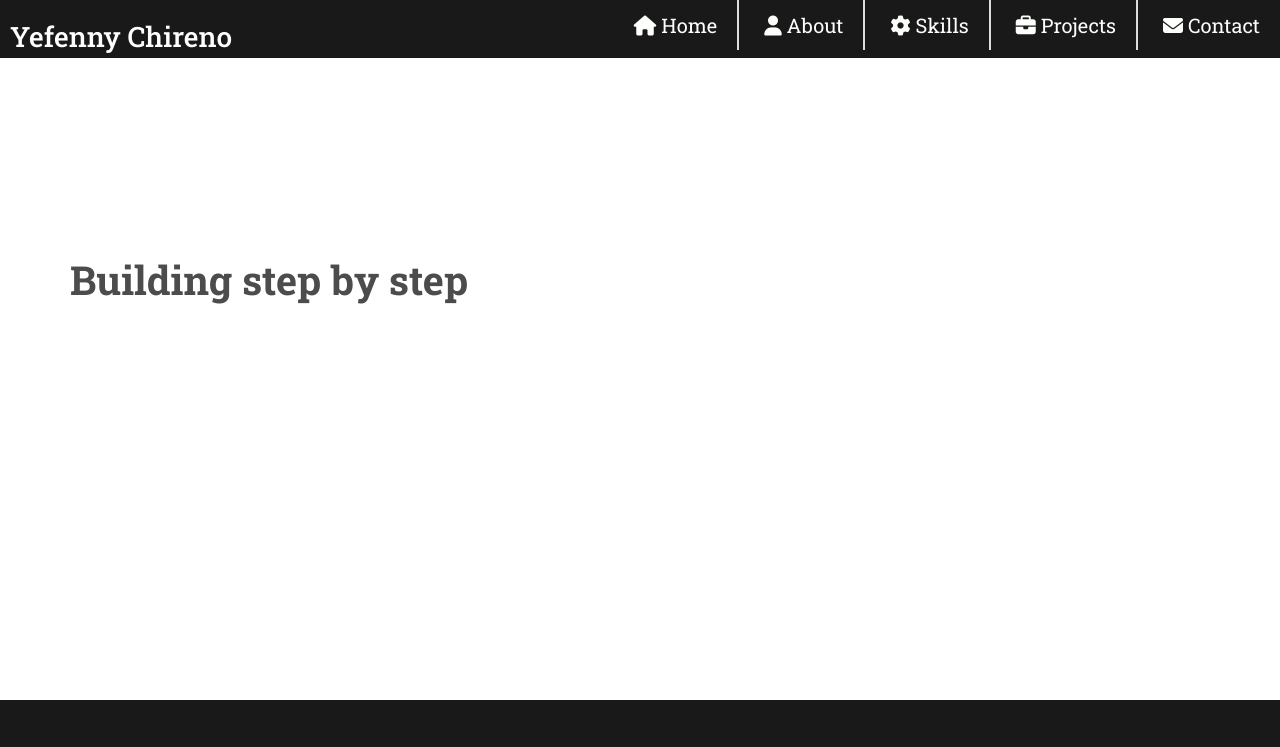
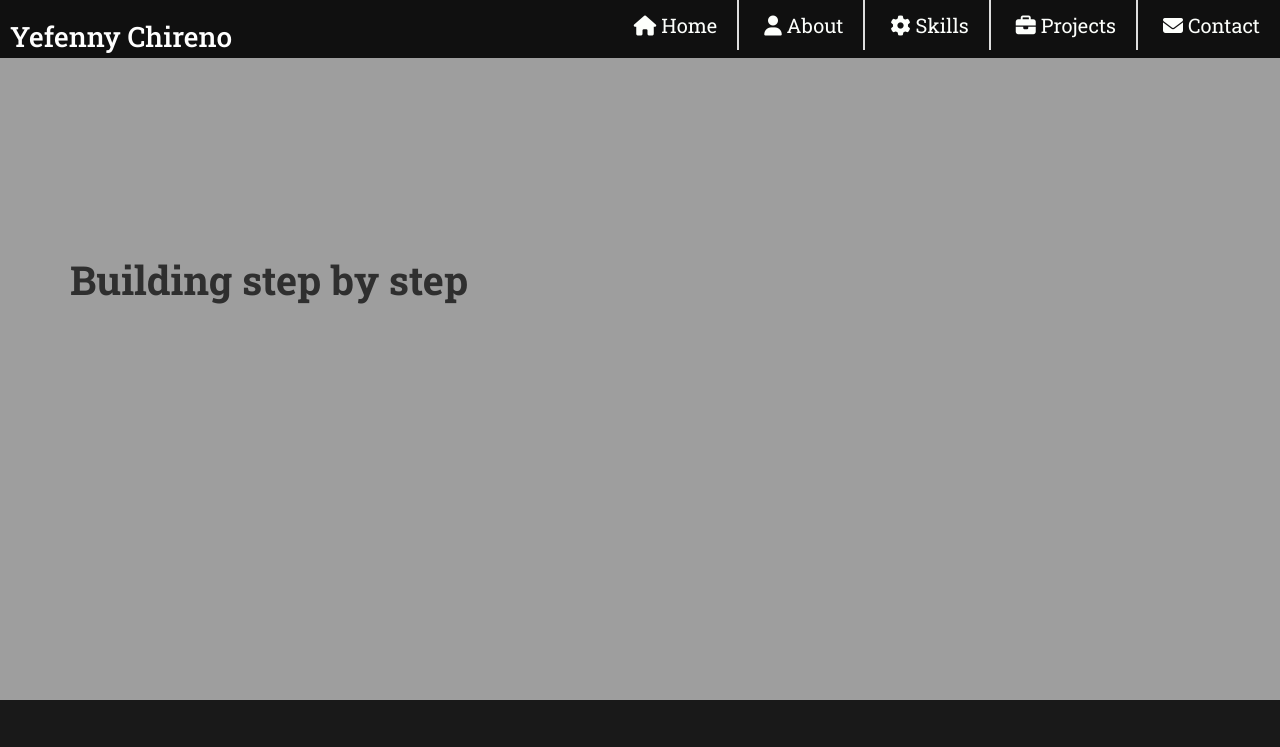
Before and after one commit to yefenny/portfolio, a plain HTML site: page index.html in a window 1280 px wide. Shown: the top 747 px of the page. Drawn offline with Linux system fonts and the light colour scheme; the site is published under a folder, as on GitHub Pages, so addresses that start at the root find nothing.

Commit message:
change image

```diff
--- a/styles.css
+++ b/styles.css
@@ -128,7 +128,7 @@ header {
   margin: auto;
   color: #fdfffc;
   font-family: 'Roboto Slab', serif;
-  background-image: url('/images/hero-image.jpg');
+  background-image: url('./images/hero-image.jpg');
   background-position: center center;
   background-repeat: no-repeat;
   background-attachment: scroll;
```
